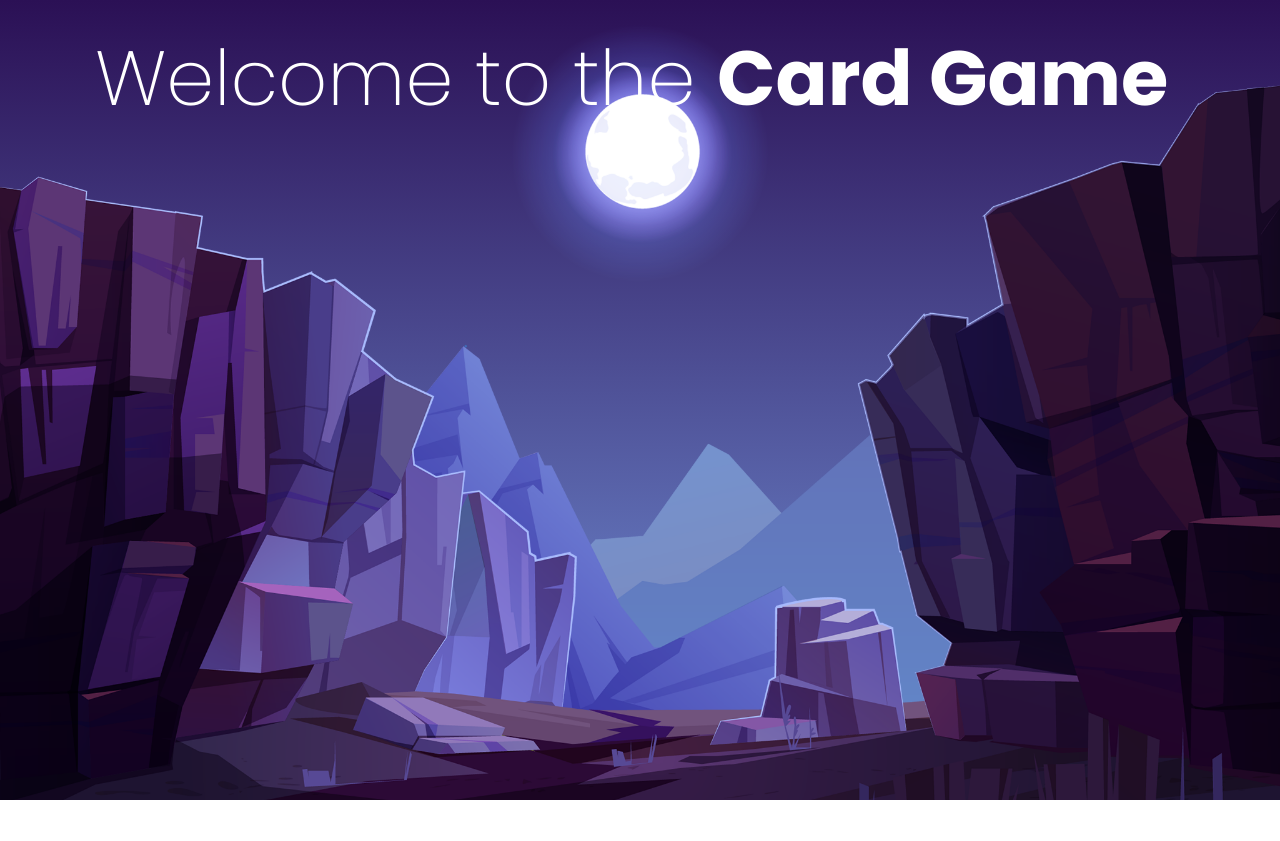
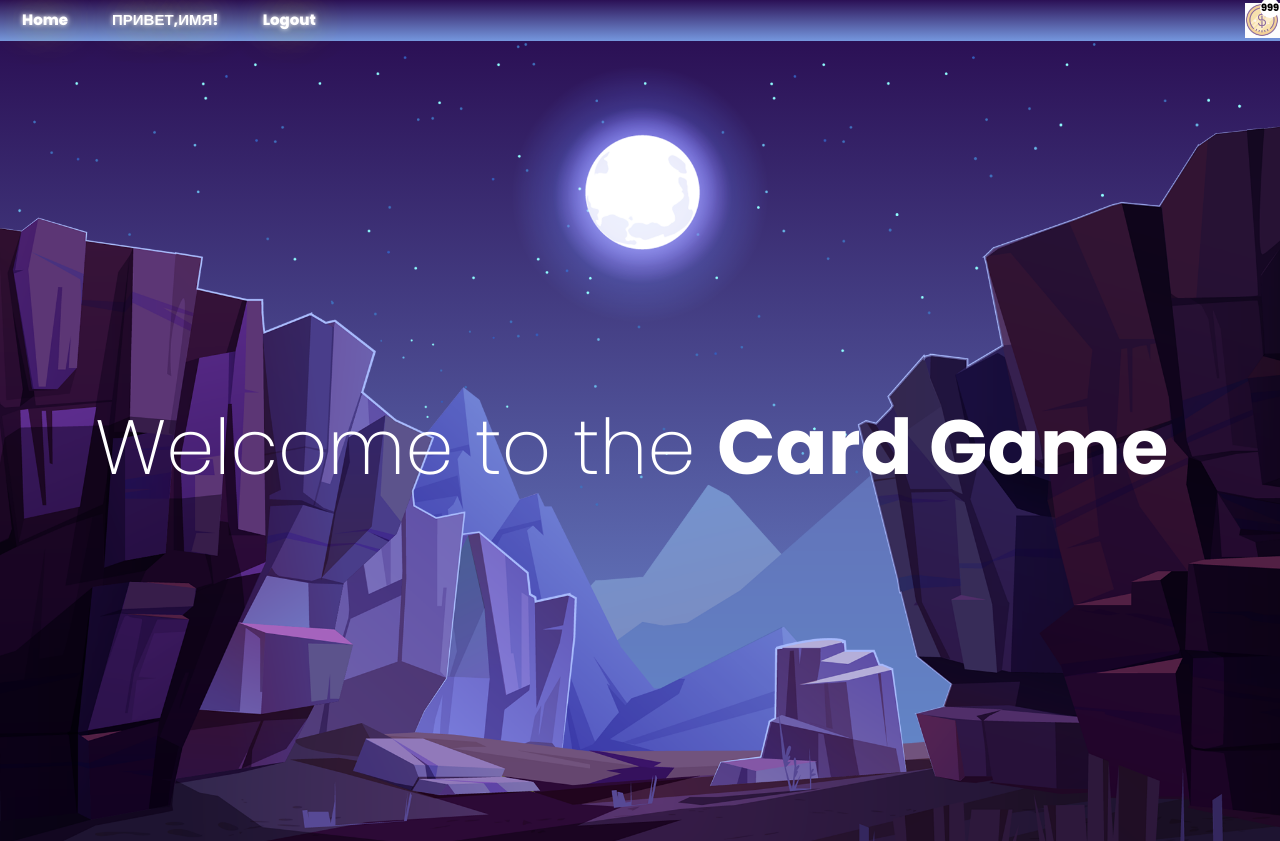
Before and after one commit to Tokimekichika/card-game, a React (Create React App) app in the folder client/: page / in a window 1280 px wide. Before the commit the page ends 800 px from the top, so only its background shows below. Built offline with nearby package versions, Linux system fonts and the light colour scheme.

Commit message:
NavBar + Money

```diff
--- /dev/null
+++ b/client/src/components/Money/Money.jsx
@@ -0,0 +1,27 @@
+import { useState, useEffect } from 'react';
+// import { useSelector } from 'react-redux';
+import { Link } from 'react-router-dom';
+
+import icon from './img/icons8-доллар-сша-в-круге.gif'
+import styles from './Money.module.css';
+
+const Money = () => {
+    const [count, setCount] = useState(0);
+
+    // const storeData = useSelector(state => state.favoriteReducer);
+
+    // useEffect(()=>{
+    //     ФЕТЧ ЗАПРОС НА КОЛИЧЕСТВО БАБОК
+    //
+    // })
+    return (
+        <div className={styles.container}>
+            <Link to="/buy">
+                <span className={styles.counter}>{999}</span>
+                <img className={styles.icon} src={icon} alt="Money"/>
+            </Link>
+        </div>
+    )
+}
+
+export default Money;
--- /dev/null
+++ b/client/src/components/Money/Money.module.css
@@ -0,0 +1,36 @@
+.container {
+    position: relative;
+    top: 0;
+    left: 0;
+    width: 35px;
+    height: 35px;
+    flex-shrink: 0;
+    margin-left: auto;
+}
+
+.icon {
+    width: 100%;
+    height: 100%;
+    object-fit: cover;
+    object-position: center center;
+}
+
+.counter {
+    position: absolute;
+    top: -5px;
+    right: 0;
+    display: flex;
+    justify-content: center;
+    align-items: center;
+    width: 20px;
+    height: 20px;
+    font-size: 10px;
+    font-weight: 800;
+    color: #000;
+    text-decoration: none;
+    background-color: #fff;
+    border-radius: 50%;
+    box-shadow: 0 16px 24px 2px rgba(255, 255, 255, 0.02),
+    0 6px 30px 5px rgba(255, 255, 255, 0.04),
+    0 8px 10px -5px rgba(255, 255, 255, 0.1);
+}
--- /dev/null
+++ b/client/src/components/Money/index.js
@@ -0,0 +1 @@
+export {default} from './Money'
--- /dev/null
+++ b/client/src/components/NavBar/NavBar.jsx
@@ -0,0 +1,39 @@
+import { NavLink } from "react-router-dom";
+// import { useState, useEffect} from "react";
+
+// import { useTheme, THEME_LIGHT, THEME_DARK, THEME_NEUTRAL } from '@context/ThemeProvider';
+//
+// import imgSpaceStation from './img/space-station.svg';
+// import imgDroid from './img/droid.svg';
+// import imgLightsaber from './img/lightsaber.svg';
+import styles from './NavBar.module.css';
+import Money from "../Money";
+
+const NavBar = () => {
+    // const isTheme = useTheme()
+    // const [icon, setIcon] = useState(imgSpaceStation);
+    // useEffect(()=>{
+    //     switch (isTheme.theme) {
+    //         case THEME_LIGHT:setIcon(imgLightsaber);break
+    //         case THEME_DARK: setIcon(imgSpaceStation); break;
+    //         case THEME_NEUTRAL: setIcon(imgDroid); break;
+    //         default: setIcon(imgSpaceStation);
+    //     }
+    // },[isTheme])
+
+    return (
+        // ДОБАВИТЬ УСЛОВНЫЙ РЕНДЕРИНГ
+        <div className={styles.container}>
+            {/*<img className={styles.logo} src={icon} alt="Star Wars"/>*/}
+            <ul className={styles.list__container}>
+                <li><NavLink to="/home">Home</NavLink></li>
+                <li><NavLink to='/pc'>ПРИВЕТ,ИМЯ!</NavLink></li>
+                <li><NavLink to="/logout">Logout</NavLink></li>
+            </ul>
+            <Money />
+        </div>
+    )
+}
+
+
+export default NavBar;
--- /dev/null
+++ b/client/src/components/NavBar/NavBar.module.css
@@ -0,0 +1,42 @@
+@import url('https://fonts.googleapis.com/css?family=Poppins:100,200,300,400,500,600,700,800,900&dispay=swap');
+.container {
+    display: flex;
+    align-items: center;
+    margin-bottom: 0;
+    background: linear-gradient(#2b1055, #7597de);
+}
+/*.logo {*/
+/*    width: 60px;*/
+/*    height: 60px;*/
+/*    margin-right: 30px;*/
+/*    object-fit: contain;*/
+/*    object-position: center center;*/
+/*}*/
+.list__container {
+    display: flex;
+    flex-wrap: wrap;
+    margin: 0;
+    padding: 0;
+    list-style-type: none;
+}
+.list__container a {
+    display: block;
+    margin: 0 10px;
+    padding: 7px 10px;
+    min-width: 70px;
+    border: 2px solid transparent;
+    border-radius: 3px;
+    color: white;
+    text-align: center;
+    font-family: 'Poppins', sans-serif;
+    text-decoration: none;
+    font-weight: 800;
+    text-shadow:  0 0 5px #fff,
+    0 0 40px #ffff00;
+    transition: .4s;
+}
+.list__container :global(a.active) {
+    border: 2px solid #ae72c2;
+    color: #ae72c2;
+    text-shadow: none;
+}
--- /dev/null
+++ b/client/src/components/NavBar/index.js
@@ -0,0 +1 @@
+export {default} from './NavBar'
--- a/client/src/containers/App/App.jsx
+++ b/client/src/containers/App/App.jsx
@@ -2,11 +2,13 @@
 import StartPage from "../StartPage";
 import {BrowserRouter, Routes,Route} from "react-router-dom";
 import MainPage from "../MainPage/MainPage";
+import NavBar from "../../components/NavBar";
 
 function App() {
   return (
  <div>
      <BrowserRouter>
+         <NavBar/>
          <Routes>
              <Route path='/' element={<StartPage />} />
              <Route path='/main' element={<MainPage />} />
--- a/client/src/containers/StartPage/StartPage.jsx
+++ b/client/src/containers/StartPage/StartPage.jsx
@@ -19,7 +19,7 @@ useEffect(()=>{
         easing: 'easeInOutSine'
     })
     animation.add({
-        targets: '#textok',
+        targets: '#stars',
         top:'0px',
         duration: 1000,
         easing: 'easeInOutSine'
```
Also changed, not shown: client/src/components/Money/img/icons8-доллар-сша-в-круге.gif (added).
